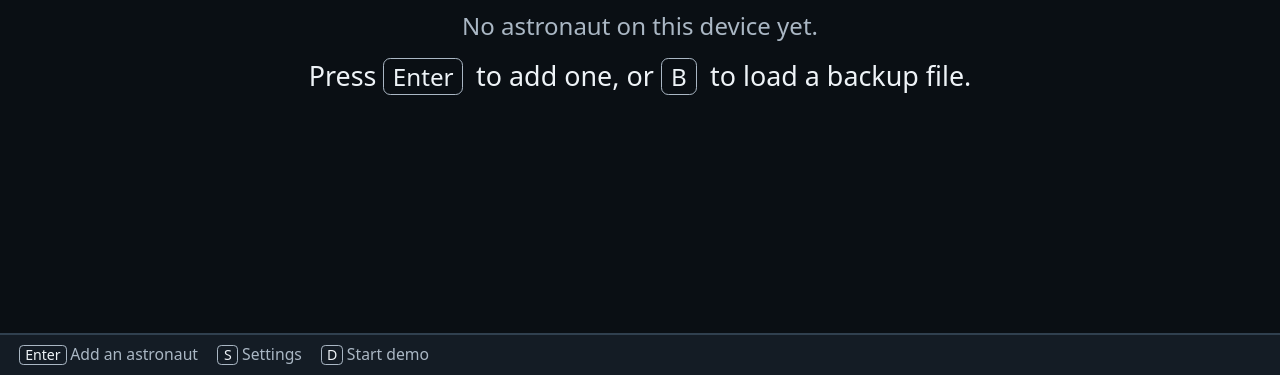
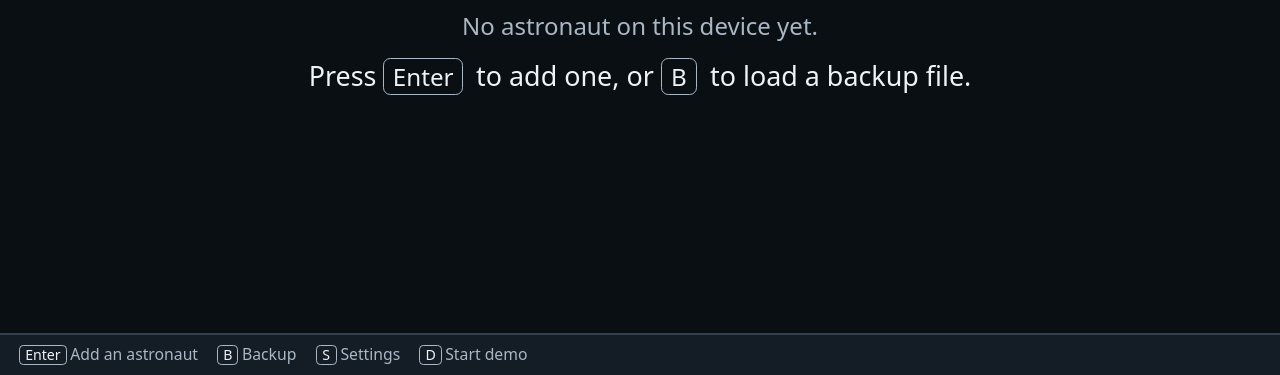
Before and after one commit to TheodoreRoussard/mars-crew-health, a website: page index.html in a window 1280 px wide. Shown: the part 425-800 px from the top of the page. Drawn offline with Linux system fonts and the light colour scheme.

Commit message:
fix: keep Backup visible alongside Settings and demo

```diff
--- a/index.html
+++ b/index.html
@@ -1109,7 +1109,7 @@ function renderHome() {
   var body = n ? '<div class="crew-grid c' + cols + '" style="grid-template-columns:repeat(' + cols + ',1fr);grid-template-rows:repeat(' + rows + ',1fr)">' + html + '</div>'
     : '<div class="center"><div class="title-xl">CREW HEALTH MONITOR</div><div class="lead">No astronaut on this device yet.</div><div class="how">Press <kbd>Enter</kbd> to add one, or <kbd>B</kbd> to load a backup file.</div></div>';
   return topBar() + alertBar(null) + noticesHtml() + '<main>' + body + msgHtml() + '</main><footer>' +
-    keysHtml((n ? [['← → ↑ ↓', 'Choose astronaut', 'ArrowRight'], ['Enter', 'Open', 'Enter']] : [['Enter', 'Add an astronaut', 'Enter']]).concat([['S', 'Settings', 's'], ['D', 'Start demo', 'd'], '|']).concat(ui.pending.length ? [['A', 'Acknowledge alarm', 'a']] : [])) + '</footer>';
+    keysHtml((n ? [['← → ↑ ↓', 'Choose astronaut', 'ArrowRight'], ['Enter', 'Open', 'Enter']] : [['Enter', 'Add an astronaut', 'Enter']]).concat([['B', 'Backup', 'b'], ['S', 'Settings', 's'], ['D', 'Start demo', 'd'], '|']).concat(ui.pending.length ? [['A', 'Acknowledge alarm', 'a']] : [])) + '</footer>';
 }
 /* Backup and Settings are two screens: B for files that leave the device, S for everything else. */
 function backupItems() {
```
